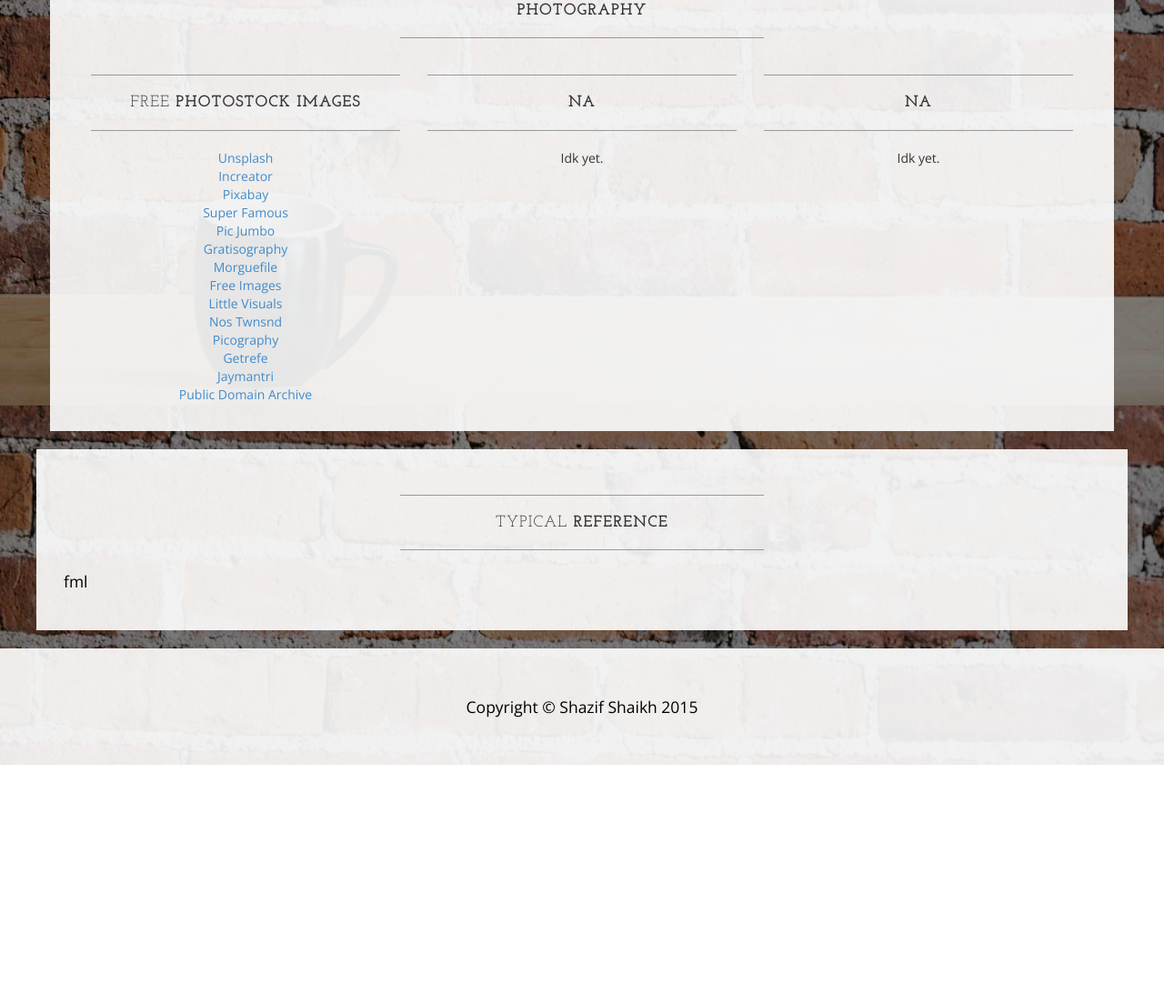
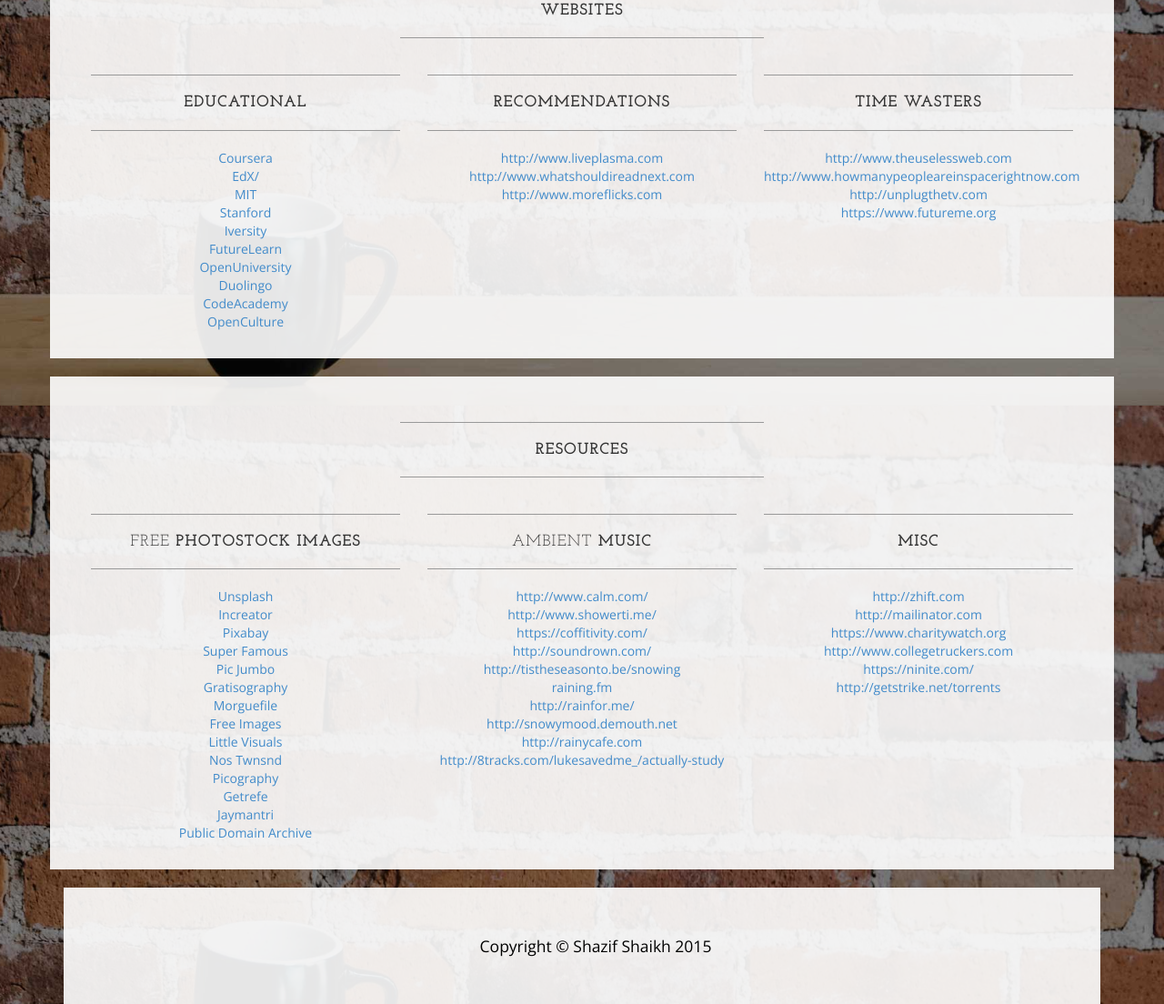
Before and after one commit to hitchhikersguidetolife/college, a plain HTML site: page media.html in a window 1280 px wide. Shown: the part 354-1458 px from the top of the page at 91% size. Before the commit the page ends 1195 px from the top, so only its background shows below. Drawn offline with nearby package versions, Linux system fonts and the light colour scheme.

Commit message:
Update media.html

```diff
--- a/media.html
+++ b/media.html
@@ -9,7 +9,7 @@
     <meta name="description" content="">
     <meta name="author" content="">
 
-    <title>Undergrad</title>
+    <title>Media</title>
 
     <!-- Bootstrap Core CSS -->
     <link href="css/bootstrap.min.css" rel="stylesheet">
@@ -85,7 +85,70 @@
                 <div class="col-lg-12">
                     <hr>
                     <h2 class="intro-text text-center">
-                        <strong>Photography</strong>
+                        <strong>Websites</strong>
+                    </h2>
+                    <hr>
+
+
+                <div class="col-lg-4">
+                    <hr>
+                    <h2 class="intro-text text-center">
+                        <strong>Educational</strong>
+                    </h2>
+                    <hr>
+                    <center>
+<a href="https://www.coursera.org/" target="_blank">Coursera</a><br />
+<a href="https://www.edx.org/" target="_blank">EdX/</a><br />
+<a href="http://ocw.mit.edu/index.htm" target="_blank">MIT</a><br />
+<a href="http://online.stanford.edu/" target="_blank">Stanford</a><br />
+<a href="https://iversity.org/" target="_blank">Iversity</a><br />
+<a href="https//www.futurelearn.com" target="_blank">FutureLearn</a><br />
+<a href="http://www.open.ac.uk/about/main/" target="_blank">OpenUniversity</a><br />
+<a href="http://www.duolingo.com/" target="_blank">Duolingo</a><br />
+<a href="http://www.codecademy.com/" target="_blank">CodeAcademy</a><br />
+<a href="http://www.openculture.com/" target="_blank">OpenCulture</a>
+                    </center>
+                </div>
+
+            <!-- This is the second column -->
+                <div class="col-lg-4">
+                    <hr>
+                    <h2 class="intro-text text-center">
+                        <strong>Recommendations</strong>
+                    </h2>
+                    <hr>
+                    <center>
+<a href="http://www.liveplasma.com" target="_blank">http://www.liveplasma.com</a><br />
+<a href="http://www.whatshouldireadnext.com" target="_blank">http://www.whatshouldireadnext.com</a><br />
+<a href="http://www.moreflicks.com" target="_blank">http://www.moreflicks.com</a>
+                    </center>
+                </div>
+                <!-- Third column. Maybe. -->
+                <div class="col-lg-4">
+                    <hr>
+                    <h2 class="intro-text text-center">
+                        <strong>Time Wasters</strong>
+                    </h2>
+                    <hr>
+                    <center>
+<a href="http://www.theuselessweb.com" target="_blank">http://www.theuselessweb.com</a><br />
+<a href="http://www.howmanypeopleareinspacerightnow.com" target="_blank">http://www.howmanypeopleareinspacerightnow.com</a><br />
+<a href="http://unplugthetv.com" target="_blank">http://unplugthetv.com</a><br />
+<a href="https://www.futureme.org" target="_blank">https://www.futureme.org</a>
+                    </center>
+                </div>
+            </div>
+        </div>
+
+    <div class="container">
+
+        <div class="row">
+            <div class="box">
+
+                <div class="col-lg-12">
+                    <hr>
+                    <h2 class="intro-text text-center">
+                        <strong>Resources</strong>
                     </h2>
                     <hr>
 
@@ -117,38 +180,38 @@
             <!-- This is the second column -->
                 <div class="col-lg-4">
                     <hr>
-                    <h2 class="intro-text text-center">
-                        <strong>NA</strong>
+                    <h2 class="intro-text text-center">Ambient
+                        <strong>Music</strong>
                     </h2>
                     <hr>
                     <center>
-Idk yet.
+<a href="http://www.calm.com/" target="_blank">http://www.calm.com/</a><br />
+<a href="http://www.showerti.me/" target="_blank">http://www.showerti.me/</a><br />
+<a href="https://coffitivity.com/" target="_blank">https://coffitivity.com/</a><br />
+<a href="http://soundrown.com/" target="_blank">http://soundrown.com/</a><br />
+<a href="http://tistheseasonto.be/snowing" target="_blank">http://tistheseasonto.be/snowing</a><br />
+<a href="raining.fm" target="_blank">raining.fm</a><br />
+<a href="http://rainfor.me/" target="_blank">http://rainfor.me/</a><br />
+<a href="http://snowymood.demouth.net" target="_blank">http://snowymood.demouth.net</a><br />
+<a href="http://rainycafe.com" target="_blank">http://rainycafe.com</a><br />
+<a href="http://8tracks.com/lukesavedme_/actually-study" target="_blank">http://8tracks.com/lukesavedme_/actually-study</a>
                     </center>
                 </div>
                 <!-- Third column. Maybe. -->
                 <div class="col-lg-4">
                     <hr>
                     <h2 class="intro-text text-center">
-                        <strong>NA</strong>
+                        <strong>Misc</strong>
                     </h2>
                     <hr>
                     <center>
-Idk yet.
+<a href="http://zhift.com" target="_blank">http://zhift.com</a><br />
+<a href="http://mailinator.com" target="_blank">http://mailinator.com</a><br />
+<a href="https://www.charitywatch.org" target="_blank">https://www.charitywatch.org</a><br />
+<a href="http://www.collegetruckers.com" target="_blank">http://www.collegetruckers.com</a><br />
+<a href="https://ninite.com/" target="_blank">https://ninite.com/</a><br />
+<a href="http://getstrike.net/torrents" target="_blank">http://getstrike.net/torrents</a>
                     </center>
-                </div>
-            </div>
-        </div>
-
-
-        <div class="row">
-            <div class="box">
-                <div class="col-lg-12">
-                    <hr>
-                    <h2 class="intro-text text-center">Typical
-                        <strong>Reference</strong>
-                    </h2>
-                    <hr>
-                    <p>fml</p>
                 </div>
             </div>
         </div>
```
